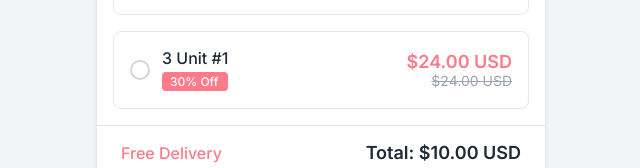
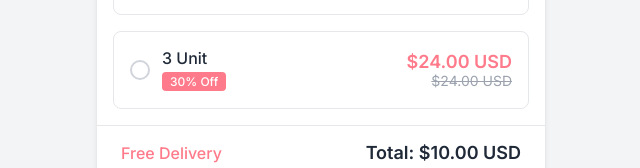
Before and after one commit to Bhavneet-joshi/interactive-box, a plain HTML site: page index.html in a window 1280 px wide. Shown: the part 470-638 px from the top of the page, 319-959 px from the left. Drawn offline with Linux system fonts and the light colour scheme.

Commit message:
Update: Remove #1 from 3 Unit title

```diff
--- a/index.html
+++ b/index.html
@@ -189,7 +189,7 @@
                   <div class="radio-circle"></div>
                 </div>
                 <div class="option-info">
-                  <span class="option-title">3 Unit #1</span>
+                  <span class="option-title">3 Unit</span>
                   <span class="discount-badge">30% Off</span>
                 </div>
               </div>
```
